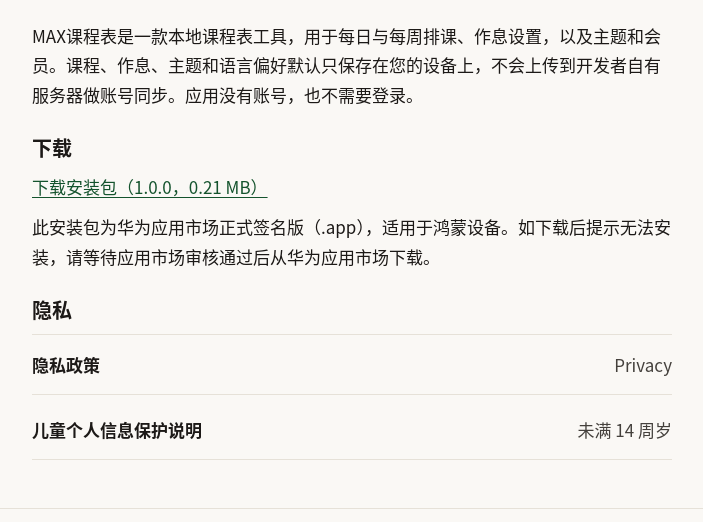
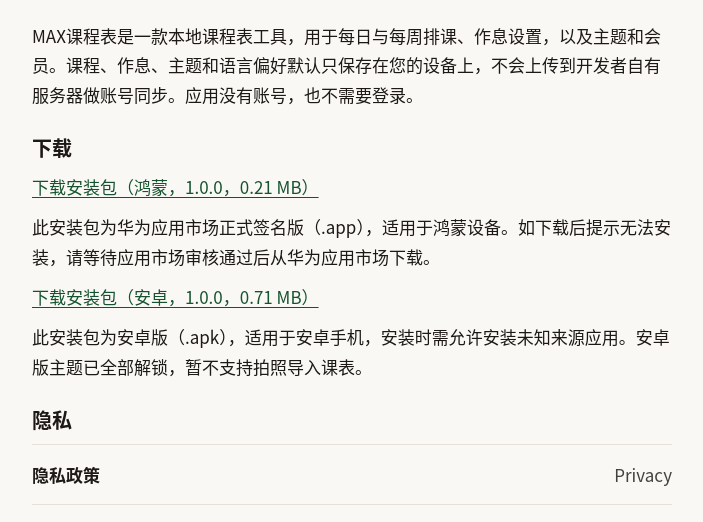
Before and after one commit to foolish-fish777/foolish-fish777.github.io, a plain HTML site: page apps/max-timetable/index.html in a window 1280 px wide. Shown: the part 237-759 px from the top of the page, without its empty margins (288-991 px from the left). Drawn offline with Linux system fonts and the light colour scheme.

Commit message:
Add Android APK download link to MAX timetable page

```diff
--- a/apps/max-timetable/index.html
+++ b/apps/max-timetable/index.html
@@ -30,8 +30,10 @@
       </header>
       <p>MAX课程表是一款本地课程表工具，用于每日与每周排课、作息设置，以及主题和会员。课程、作息、主题和语言偏好默认只保存在您的设备上，不会上传到开发者自有服务器做账号同步。应用没有账号，也不需要登录。</p>
       <h2>下载</h2>
-      <p><a href="MAX-timetable-1.0.0.app" download>下载安装包（1.0.0，0.21 MB）</a></p>
+      <p><a href="MAX-timetable-1.0.0.app" download>下载安装包（鸿蒙，1.0.0，0.21 MB）</a></p>
       <p>此安装包为华为应用市场正式签名版（.app），适用于鸿蒙设备。如下载后提示无法安装，请等待应用市场审核通过后从华为应用市场下载。</p>
+      <p><a href="MAX-timetable-1.0.0.apk" download>下载安装包（安卓，1.0.0，0.71 MB）</a></p>
+      <p>此安装包为安卓版（.apk），适用于安卓手机，安装时需允许安装未知来源应用。安卓版主题已全部解锁，暂不支持拍照导入课表。</p>
       <h2>隐私</h2>
       <ul class="index-list">
         <li>
```
